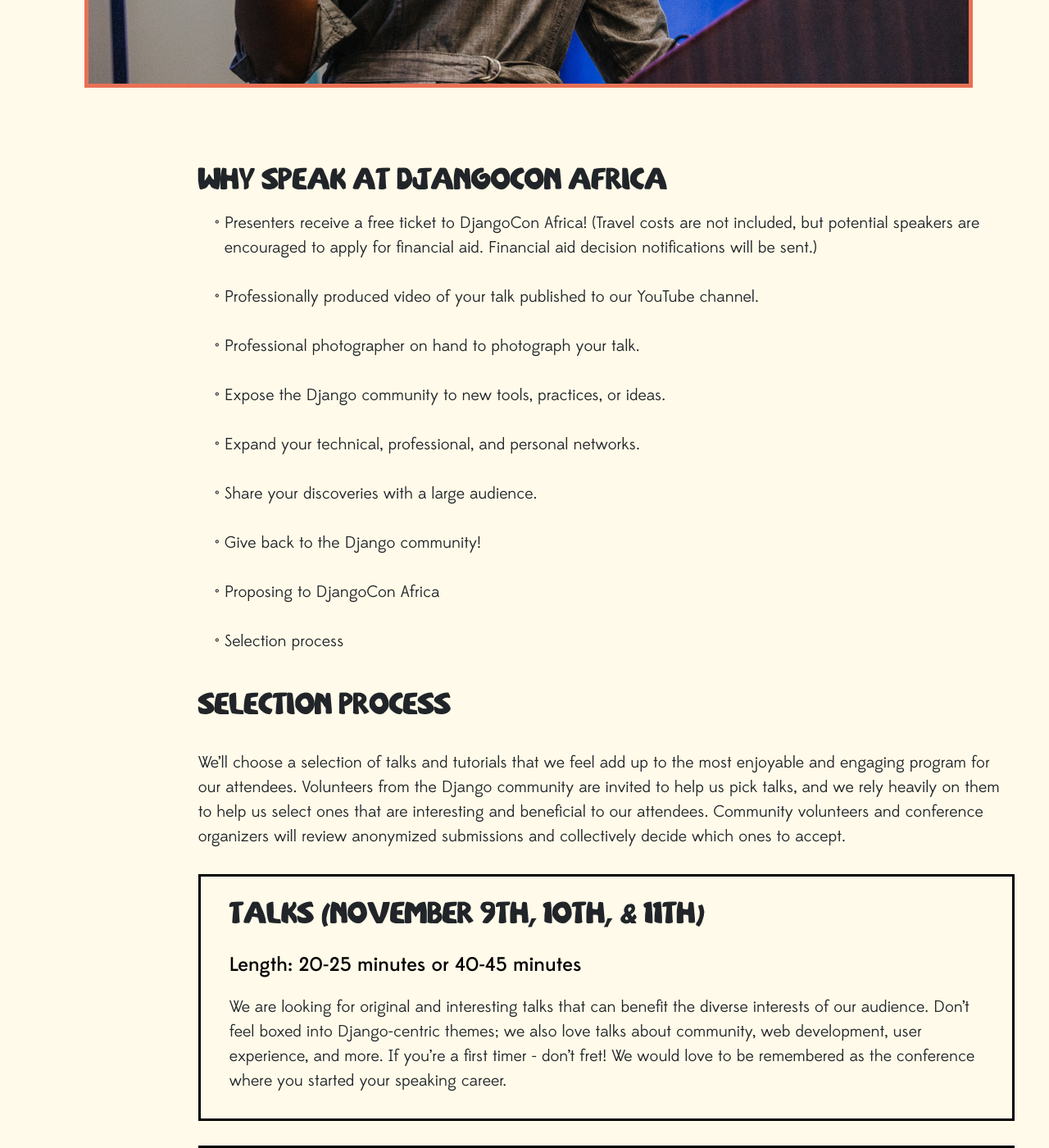
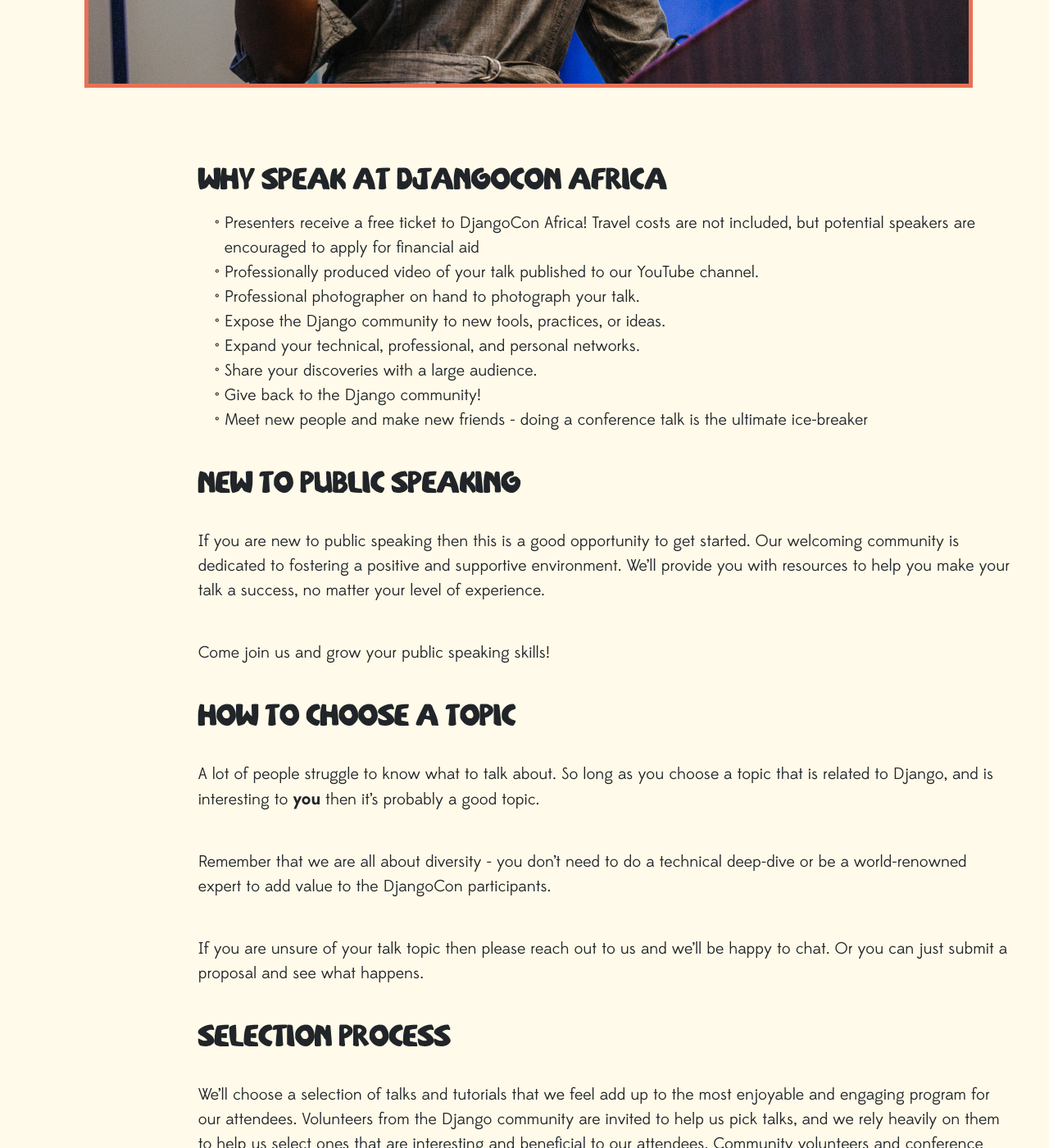
Before and after one commit to djangocon/2023.djangocon.africa, a Jekyll site: the page built from _pages/talks.md, in a window 1280 px wide and 1400 px high, scrolled down 904 px. Shown: the whole window at 82% size. Built offline with Jekyll 4.4.1, drawn with Linux system fonts in a browser that asks for light colours; some of the changed text lies outside the part shown.

Commit message:
talks page

```diff
--- a/_pages/talks.md
+++ b/_pages/talks.md
@@ -5,23 +5,42 @@
 ---
 {: .talks}
 ## Why speak at DjangoCon Africa?
-- Presenters receive a free ticket to DjangoCon Africa! (Travel costs are not included, but potential speakers are encouraged to apply for financial aid. Financial aid decision notifications will be sent.)
+
+- Presenters receive a free ticket to DjangoCon Africa! Travel costs are not included, but potential speakers are encouraged to apply for financial aid
 - Professionally produced video of your talk published to our YouTube channel.
 - Professional photographer on hand to photograph your talk.
 - Expose the Django community to new tools, practices, or ideas.
 - Expand your technical, professional, and personal networks.
 - Share your discoveries with a large audience.
 - Give back to the Django community!
-- Proposing to DjangoCon Africa
-- Selection process
+- Meet new people and make new friends - doing a conference talk is the ultimate ice-breaker
+
 {: .talks-list}
 
+## New to public speaking?
+
+If you are new to public speaking then this is a good opportunity to get started. Our welcoming community is dedicated to fostering a positive and supportive environment. We'll provide you with resources to help you make your talk a success, no matter your level of experience.
+
+Come join us and grow your public speaking skills!
+## How to choose a topic
+
+A lot of people struggle to know what to talk about. So long as you choose a topic that is related to Django, and is interesting to **you** then it's probably a good topic.
+
+Remember that we are all about diversity -  you don't need to do a technical deep-dive or be a world-renowned expert to add value to the DjangoCon participants.
+
+If you are unsure of your talk topic then please reach out to us and we'll be happy to chat. Or you can just submit a proposal and see what happens.
 ## Selection Process
+
 We’ll choose a selection of talks and tutorials that we feel add up to the most enjoyable and engaging program for our attendees. Volunteers from the Django community are invited to help us pick talks, and we rely heavily on them to help us select ones that are interesting and beneficial to our attendees. Community volunteers and conference organizers will review anonymized submissions and collectively decide which ones to accept.
+
+
+## Talk formats
+
+DjangoCon supports a variety of talk formats.
 
 {::options parse_block_html="true" /}
 <div class="talk-section" >
-## Talks (November 9th, 10th, & 11th)
+## Regular Talks
 {: .head-text}
 Length: 20-25 minutes or 40-45 minutes
 {: .sub-head-text}
@@ -32,7 +51,7 @@
 
 {::options parse_block_html="true" /}
 <div class="talk-section" >
-## Workshops (November 12th)
+## Workshops
 {: .head-text}
 Length: 2 - 3 hours
 {: .sub-head-text}
@@ -43,7 +62,7 @@
 
 {::options parse_block_html="true" /}
 <div class="talk-section" >
-## Lightning Talks (November 9th, 10th, & 11th)
+## Lightning Talks
 {: .head-text}
 Length: Under 5 minutes
 {: .sub-head-text}
```
